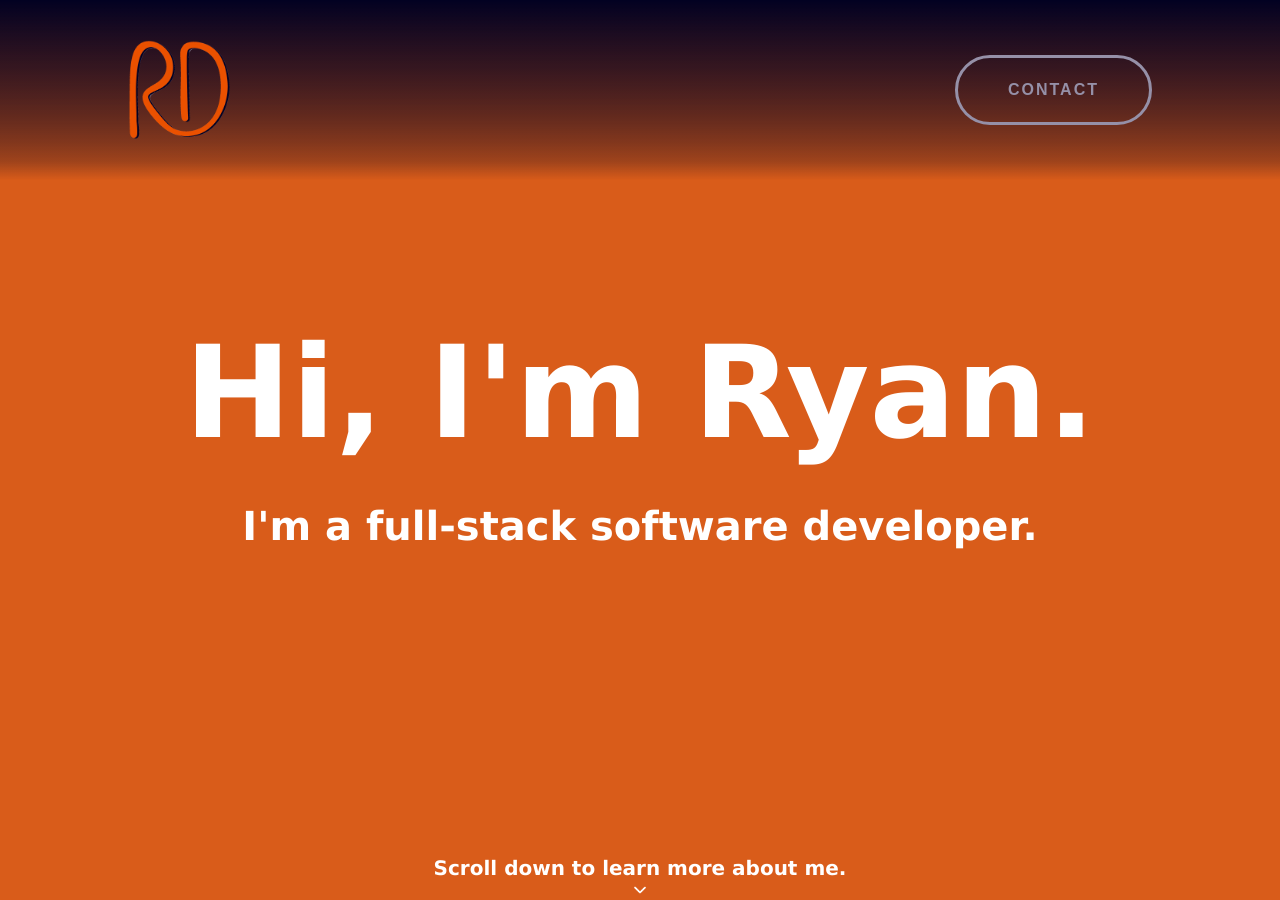
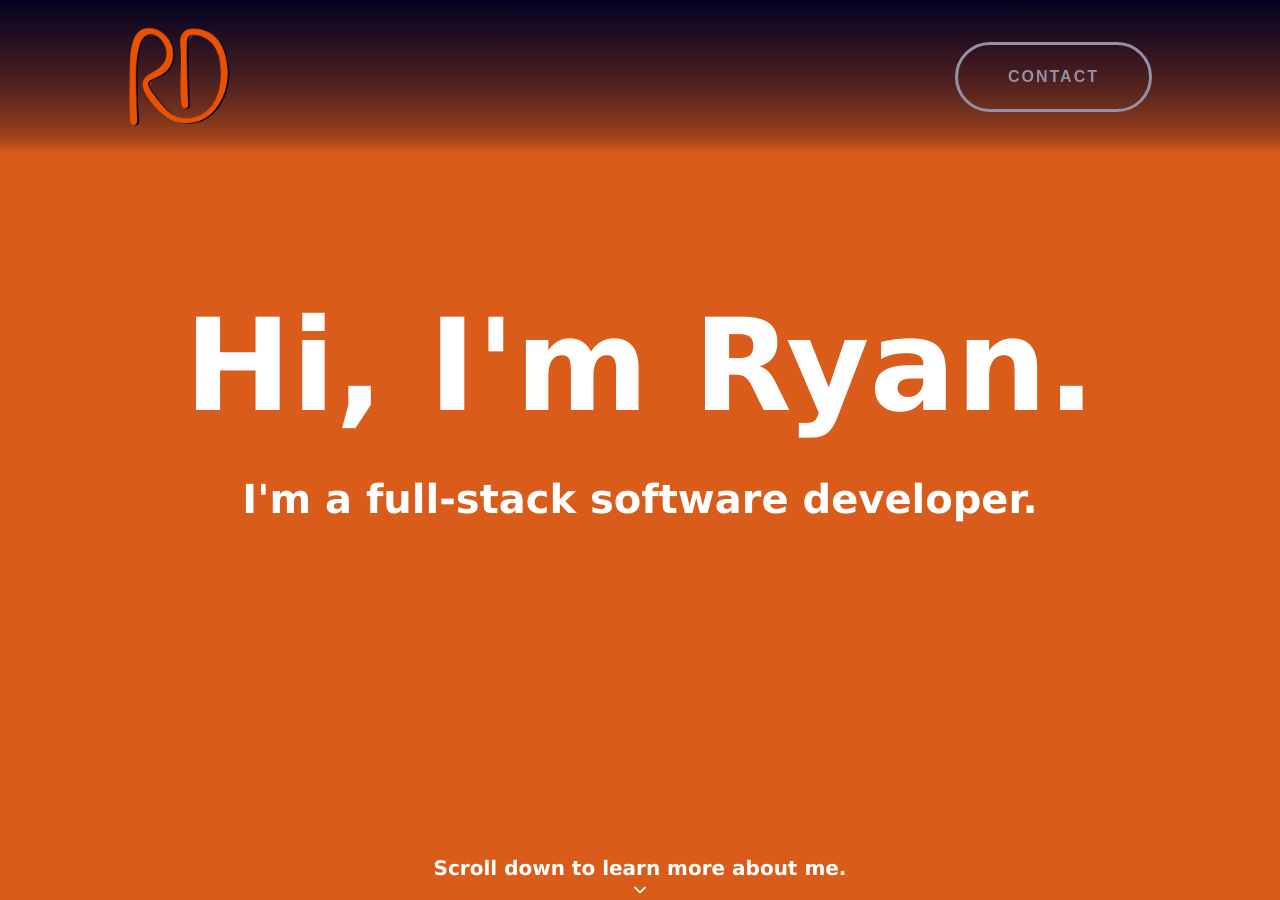
Before and after one commit to rsdrew/ryandrewdev, a Jekyll site: the page built from index.html, in a window 1280 px wide and 900 px high. Built offline with Jekyll 4.4.1, drawn with Linux system fonts in a browser that asks for light colours.

Commit message:
fixed header going behind images

```diff
--- a/_includes/header.html
+++ b/_includes/header.html
@@ -6,4 +6,4 @@
         </a>
     </header>
 </section>
-<div style="height: 20vh;"></div>
+<div style="height: 17vh;"></div>
--- a/_sass/header.scss
+++ b/_sass/header.scss
@@ -4,12 +4,13 @@
     position: fixed;
     top: 0;
     width: 100%;
-    height: 20vh;
+    height: 17vh;
+    z-index: 1;
 }
 
 header {
     min-height: 100px;
-    height: 20vh;
+    height: 17vh;
     max-width: 100vw;
     width: 100%;
     display: flex;
@@ -23,4 +24,6 @@ header {
 }
 
 #btnContact {
+    position: relative;
+    z-index: 1;
 }
--- a/_sass/intro.scss
+++ b/_sass/intro.scss
@@ -1,5 +1,5 @@
 #sectionIntro {
-    height: 80vh;
+    height: 83vh;
     display: flex;
     align-items: center;
     flex-direction: column;
```
Also changed, not shown: 2 other files.
